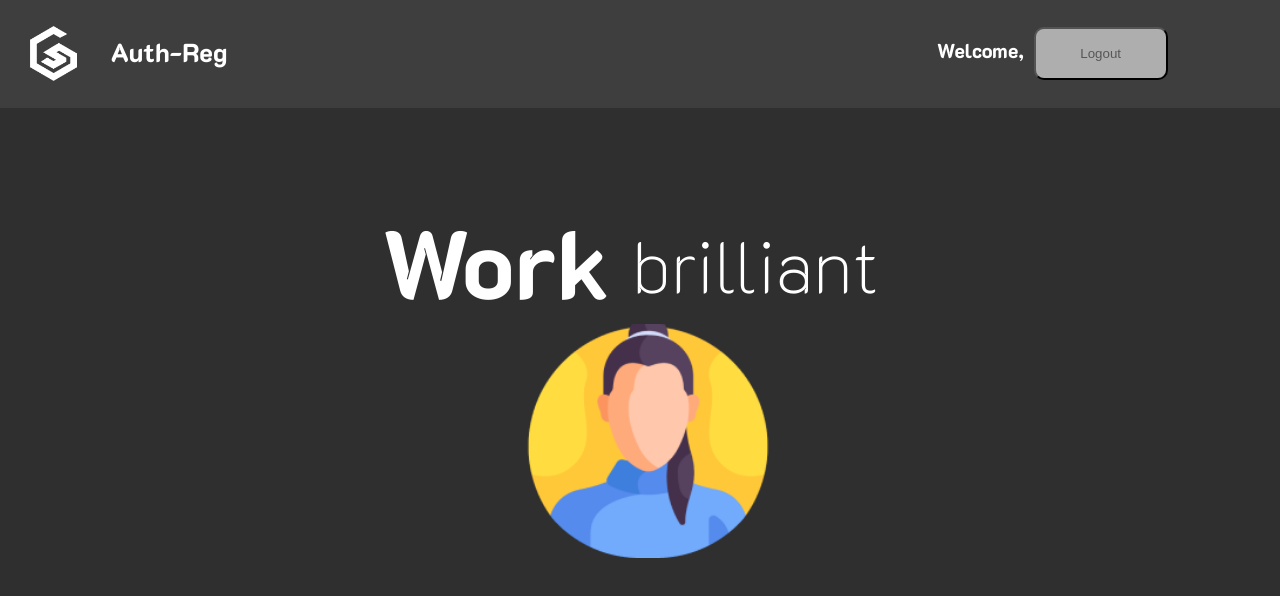
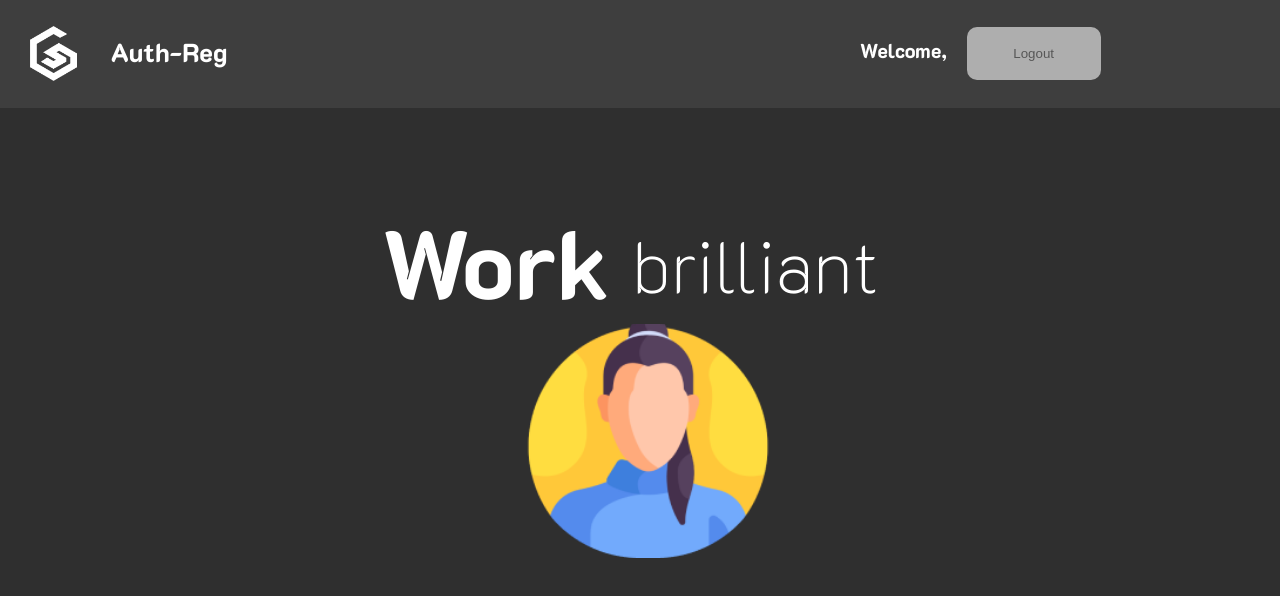
Before and after one commit to codeSolomons/auth-reg-client, a React (Create React App) app in the folder auth-reg-client/: page /dashboard in a window 1280 px wide. Shown: the top 596 px of the page. Built offline with nearby package versions, Linux system fonts and the light colour scheme; no server answers.

Commit message:
user log out

```diff
--- a/auth-reg-client/src/pages/Dashboard.js
+++ b/auth-reg-client/src/pages/Dashboard.js
@@ -43,6 +43,12 @@ function Dashboard(){
 
     profileFetch();
 
+    function Logout(){
+
+
+        nav('/login');
+
+    }
 
     return(
 
@@ -57,7 +63,12 @@ function Dashboard(){
                 </div>
                 <div className="logout-container">
                     <div className="greetings-text">Welcome, <spane className="greetings-name">{name}</spane></div>
-                    <button className="logout-button">Logout</button>
+                    <input
+          type="button"
+          className="logout-button"
+          value="Logout"
+          onClick={Logout}
+        />
                 </div>
             </div>
 
--- a/auth-reg-client/src/styles/Dashboard.css
+++ b/auth-reg-client/src/styles/Dashboard.css
@@ -103,7 +103,7 @@
     line-height: normal;
 }
 .logout-container{
-    width: 323px;
+    width: 400px;
     height: 53px;
     flex-shrink: 0;
     float:right;
@@ -139,4 +139,6 @@ border-radius: 10px;
 float:left;
 margin-top:-10px;
 
+margin-left:10px;
+
 }
```
Also changed, not shown: 1 other file (tests, documents, lock files or other folders).
